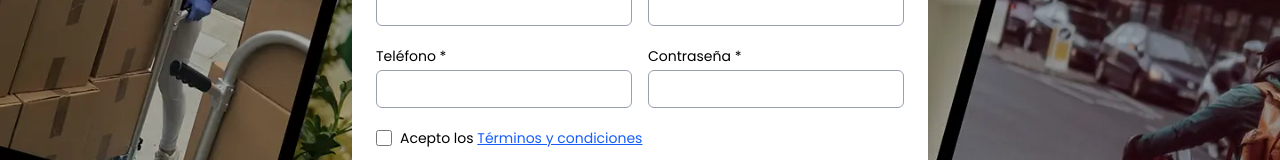
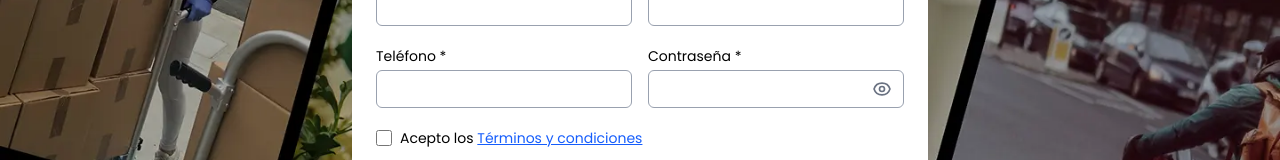
Before and after one commit to JuanesPachon/Jobby, an Angular app in the folder client/: page /register in a window 1280 px wide. Shown: the part 386-546 px from the top of the page. Built offline with nearby package versions, Linux system fonts and the light colour scheme.

Commit message:
feat(auth): add password visibility toggle in login and register forms

```diff
--- a/client/src/app/features/auth/login/login.html
+++ b/client/src/app/features/auth/login/login.html
@@ -40,8 +40,22 @@
 
         <div class="mb-3 md:mb-2">
           <label for="password" class="text-sm md:text-sm text-black block mb-1.5 md:mb-1">Contraseña *</label>
-          <input id="password" name="password" type="password"  class="w-full px-3.5 md:px-3 py-2.5 md:py-2 text-sm md:text-sm border border-gray-400 rounded-md focus:ring-2 focus:ring-black focus:outline-none" formControlName="password" required
-          [ngClass]="loginForm.get('password')?.invalid && loginForm.get('password')?.touched ? 'border-red-600 focus:ring-red-600' : 'border-gray-400 focus:ring-black'">
+          <div class="relative">
+            <input id="password" name="password" [type]="showPassword() ? 'text' : 'password'" class="w-full px-3.5 md:px-3 py-2.5 md:py-2 pr-10 text-sm md:text-sm border border-gray-400 rounded-md focus:ring-2 focus:ring-black focus:outline-none" formControlName="password" required
+            [ngClass]="loginForm.get('password')?.invalid && loginForm.get('password')?.touched ? 'border-red-600 focus:ring-red-600' : 'border-gray-400 focus:ring-black'">
+            <button type="button" (click)="togglePasswordVisibility()" class="absolute inset-y-0 right-0 flex items-center pr-3 cursor-pointer">
+              @if (showPassword()) {
+                <svg class="w-5 h-5 text-gray-500 hover:text-gray-700" fill="none" stroke="currentColor" viewBox="0 0 24 24">
+                  <path stroke-linecap="round" stroke-linejoin="round" stroke-width="2" d="M13.875 18.825A10.05 10.05 0 0112 19c-4.478 0-8.268-2.943-9.543-7a9.97 9.97 0 011.563-3.029m5.858.908a3 3 0 114.243 4.243M9.878 9.878l4.242 4.242M9.878 9.878L3 3m6.878 6.878L21 21"></path>
+                </svg>
+              } @else {
+                <svg class="w-5 h-5 text-gray-500 hover:text-gray-700" fill="none" stroke="currentColor" viewBox="0 0 24 24">
+                  <path stroke-linecap="round" stroke-linejoin="round" stroke-width="2" d="M15 12a3 3 0 11-6 0 3 3 0 016 0z"></path>
+                  <path stroke-linecap="round" stroke-linejoin="round" stroke-width="2" d="M2.458 12C3.732 7.943 7.523 5 12 5c4.478 0 8.268 2.943 9.542 7-1.274 4.057-5.064 7-9.542 7-4.477 0-8.268-2.943-9.542-7z"></path>
+                </svg>
+              }
+            </button>
+          </div>
           @if (loginForm.get('password')?.hasError('required') && loginForm.get('password')?.touched) {
             <small class="text-red-600">Este campo es obligatorio</small>
           }
--- a/client/src/app/features/auth/login/login.ts
+++ b/client/src/app/features/auth/login/login.ts
@@ -44,6 +44,12 @@ export default class Login implements OnInit, OnDestroy {
   authError = signal<Boolean>(false);
   authErrorMessage = signal<string>('');
 
+  showPassword = signal<Boolean>(false);
+
+  togglePasswordVisibility() {
+    this.showPassword.update(value => !value);
+  }
+
   attemptLogin(event: Event) {
     event.preventDefault();
 
--- a/client/src/app/features/auth/register/register.html
+++ b/client/src/app/features/auth/register/register.html
@@ -102,8 +102,22 @@
         </div>
         <div>
           <label for="password" class="text-sm text-black block mb-1">Contraseña *</label>
-          <input id="password" formControlName="password" name="password" type="password" required class="w-full px-3 py-2 text-sm border border-gray-400 rounded-md focus:ring-2 focus:outline-none"
-          [ngClass]="signUpForm.get('password')?.invalid && signUpForm.get('password')?.touched ? 'border-red-600 focus:ring-red-600' : 'border-gray-400 focus:ring-black'">
+          <div class="relative">
+            <input id="password" formControlName="password" name="password" [type]="showPassword() ? 'text' : 'password'" required class="w-full px-3 py-2 pr-10 text-sm border border-gray-400 rounded-md focus:ring-2 focus:outline-none"
+            [ngClass]="signUpForm.get('password')?.invalid && signUpForm.get('password')?.touched ? 'border-red-600 focus:ring-red-600' : 'border-gray-400 focus:ring-black'">
+            <button type="button" (click)="togglePasswordVisibility()" class="absolute inset-y-0 right-0 flex items-center pr-3 cursor-pointer">
+              @if (showPassword()) {
+                <svg class="w-5 h-5 text-gray-500 hover:text-gray-700" fill="none" stroke="currentColor" viewBox="0 0 24 24">
+                  <path stroke-linecap="round" stroke-linejoin="round" stroke-width="2" d="M13.875 18.825A10.05 10.05 0 0112 19c-4.478 0-8.268-2.943-9.543-7a9.97 9.97 0 011.563-3.029m5.858.908a3 3 0 114.243 4.243M9.878 9.878l4.242 4.242M9.878 9.878L3 3m6.878 6.878L21 21"></path>
+                </svg>
+              } @else {
+                <svg class="w-5 h-5 text-gray-500 hover:text-gray-700" fill="none" stroke="currentColor" viewBox="0 0 24 24">
+                  <path stroke-linecap="round" stroke-linejoin="round" stroke-width="2" d="M15 12a3 3 0 11-6 0 3 3 0 016 0z"></path>
+                  <path stroke-linecap="round" stroke-linejoin="round" stroke-width="2" d="M2.458 12C3.732 7.943 7.523 5 12 5c4.478 0 8.268 2.943 9.542 7-1.274 4.057-5.064 7-9.542 7-4.477 0-8.268-2.943-9.542-7z"></path>
+                </svg>
+              }
+            </button>
+          </div>
           @if (signUpForm.get('password')?.hasError('required') && signUpForm.get('password')?.touched) {
             <small class="text-red-600">Este campo es obligatorio</small>
           } @else if (signUpForm.get('password')?.hasError('pattern') && signUpForm.get('password')?.touched) {
--- a/client/src/app/features/auth/register/register.ts
+++ b/client/src/app/features/auth/register/register.ts
@@ -52,6 +52,12 @@ export default class Register {
   authErrorMessage = signal<string>('');
   isLoading = signal<Boolean>(false);
 
+  showPassword = signal<Boolean>(false);
+
+  togglePasswordVisibility() {
+    this.showPassword.update(value => !value);
+  }
+
   attemptSignUp(event: Event) {
 
     event.preventDefault();
```
